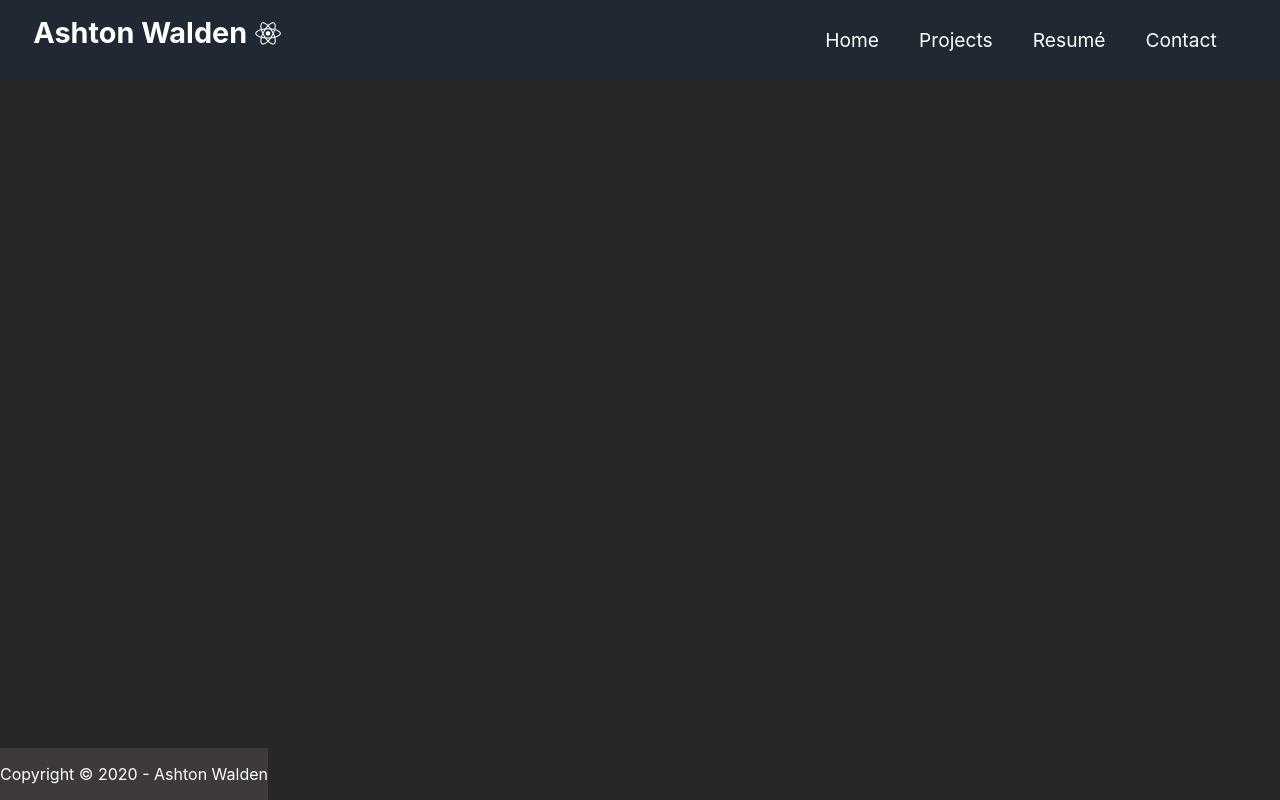
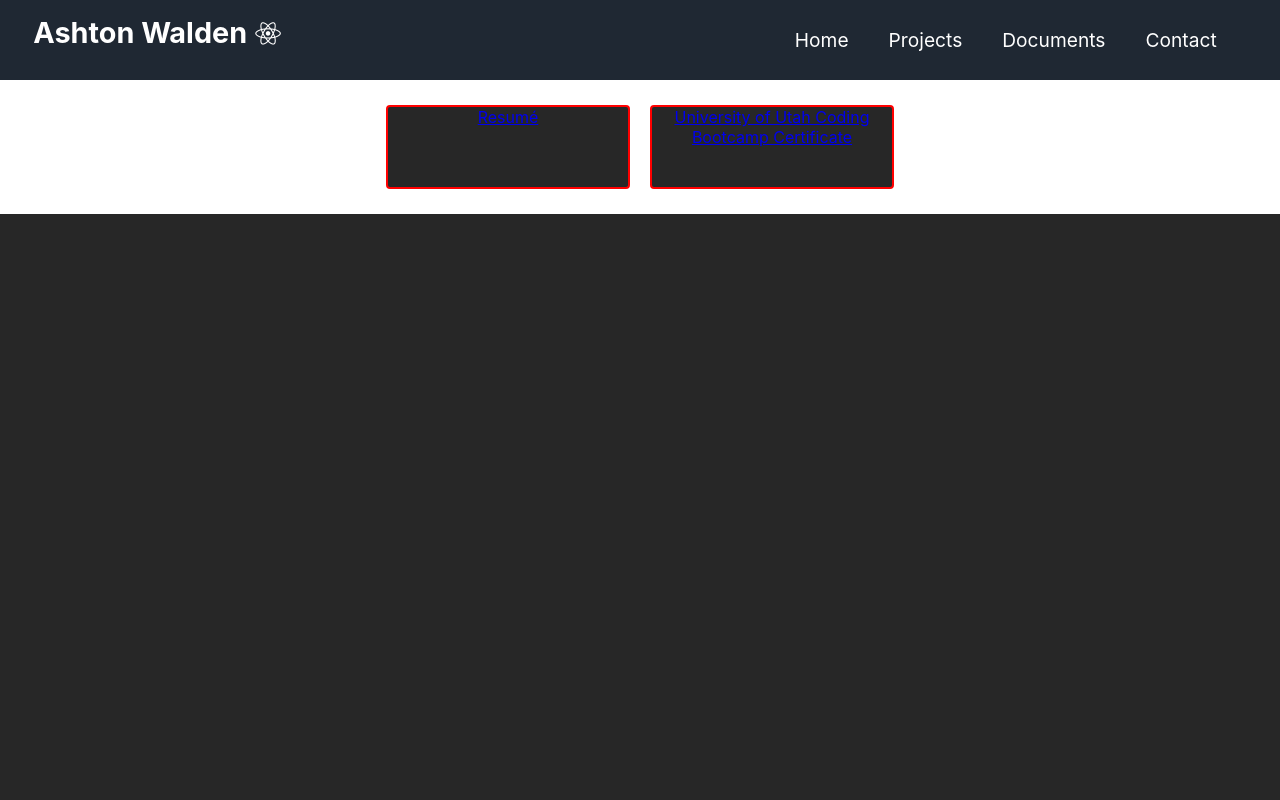
Before and after one commit to ashtonwalden34/react-portfolio, a React (Create React App) app: page /documents in a window 1280 px wide. Built offline with nearby package versions, Linux system fonts and the light colour scheme.

Commit message:
created docs page & added certificate

```diff
--- a/package.json
+++ b/package.json
@@ -10,6 +10,7 @@
     "react": "^16.13.1",
     "react-bootstrap": "^1.3.0",
     "react-dom": "^16.13.1",
+    "react-pdf": "^5.0.0",
     "react-router-dom": "^5.2.0",
     "react-scripts": "3.4.3",
     "react-social-icons": "^4.1.0"
--- a/src/App.css
+++ b/src/App.css
@@ -39,4 +39,5 @@
 
 .jumbotron {
   background-color: white;
+  padding-bottom: 15px;
 }
--- a/src/App.js
+++ b/src/App.js
@@ -2,10 +2,11 @@
 import { BrowserRouter as Router, Route } from "react-router-dom";
 import Home from "./Pages/Home"
 import Projects from "./Pages/Projects"
+import Documents from "./Pages/Documents"
 import Contact from "./Pages/Contact"
 import Navbar from "./Components/Navbar/Navbar"
-import Header from "./Components/Header/Header"
-import Footer from "./Components/Footer/Footer"
+// import Header from "./Components/Header/Header"
+// import Footer from "./Components/Footer/Footer"
 import './App.css';
 
 
@@ -14,13 +15,14 @@
    <Router>
      <div className="App">
          <div> < Navbar /> </div>
-       <div className="jumbotron">
+       {/* <div className="jumbotron"> */}
         <Route exact path="/" component={Home} />
         <Route exact path="/projects" component={Projects} />
+        <Route exact path="/documents" component={Documents}/>
         <Route exact path="/contact" component={Contact} />
-       </div>
+       {/* </div> */}
      </div>
-     <Footer />
+     {/* <Footer /> */}
    </Router>
   );
 }
--- a/src/Components/Navbar/MenuItems.js
+++ b/src/Components/Navbar/MenuItems.js
@@ -1,3 +1,5 @@
+// import Pdf from "../../assets/resume.pdf"
+
 export const MenuItems = [
     {
         title: 'Home',
@@ -10,8 +12,8 @@
         cName: 'nav-links'
     },
     {
-        title: 'Resumé',
-        url: '/resume',
+        title: 'Documents',
+        url: '/documents',
         cName: 'nav-links'
     },
     {
--- a/src/Components/Navbar/Navbar.js
+++ b/src/Components/Navbar/Navbar.js
@@ -18,7 +18,7 @@
 
 import React, { Component } from 'react';
 import { MenuItems } from './MenuItems';
-import { Button } from '../Button/Button';
+// import { Button } from '../Button/Button';
 import './style.css'
 
 class Navbar extends Component {
--- a/src/Components/ProjectsContainer/ProjectsContainer.js
+++ b/src/Components/ProjectsContainer/ProjectsContainer.js
@@ -8,7 +8,7 @@
     return(
         <div>
             <h2>Check out some apps I've built</h2>
-            <div>
+            <div className="appCards">
                 {webApps.map(webApp => (
                     <AppCard
                         key={webApp.id}
--- a/src/Components/ProjectsContainer/style.css
+++ b/src/Components/ProjectsContainer/style.css
@@ -0,0 +1,3 @@
+.appCards {
+    background-color: rebeccapurple;
+}
--- a/src/Components/appCard/style.css
+++ b/src/Components/appCard/style.css
@@ -1,6 +1,8 @@
 .screenshot {
-    width: 90%;
+    width: 25rem;
     vertical-align: auto;
+    border: solid red 2px;
+    height: 15rem;
 }
 
 .cardBody {
--- /dev/null
+++ b/src/Pages/Documents.js
@@ -0,0 +1,26 @@
+import React  from "react";
+import Resume from './assets/resume.pdf'
+import Certificate from './assets/bootcampCert.pdf'
+import "./style.css"
+
+
+function Documents() {
+    return (
+        <div className="row">
+           <div className="docWrapper">
+                <a href={Resume} target="_blank" rel="noopener noreferrer" className="docLink">
+                    Resumé
+                </a>
+            </div>
+            <div className="docWrapper">
+                <a href={Certificate} target="_blank" rel="noopener noreferrer" className="docLink">
+                    University of Utah Coding Bootcamp Certificate
+                </a>
+            </div>
+        </div>
+    )
+}
+
+export default Documents;
+
+{/* <Link to="/portfolio/webdev"><img src={require('../assets/Web.png')} className="portfolioImg" alt="Coding pic"/></Link> */}
--- a/src/Pages/Home.js
+++ b/src/Pages/Home.js
@@ -10,7 +10,7 @@
       I recenlty graduated from the Univeristy of Utah's web coding bootcamp program.
     </p>
     <div className='profilePicContainer'>
-      <img src={require('../assets/profilePic.jpg')} alt='Profile Picture' className='profilePic'/>
+      <img src={require('../assets/profilePic.jpg')} alt='Profile Pic' className='profilePic'/>
     </div>
   </div>
 );
--- a/src/Pages/style.css
+++ b/src/Pages/style.css
@@ -26,3 +26,43 @@
 body {
     background-color: #272727;
 }
+
+
+
+.row {
+    background-color: white;
+    padding-top: 15px;
+    padding-bottom: 15px;
+    text-align: center;
+    align-self: center;
+    align-items: center;
+    align-content: center;
+}
+
+.docWrapper {
+    display: inline-table;
+    color: white;
+    text-decoration: none;
+    margin: 10px;
+    border: solid red 2px;
+    width: 15rem;
+    height: 5rem;
+    background-color: #282c34;
+    border-radius: 4px;
+}
+
+.docWrapper:hover {
+    background-color: #45A29E;
+    border-radius: 4px;
+    transition: all 0.2s ease-out;
+}
+
+.docWrapper {
+    background-color: #272727;
+}
+
+
+
+.resumeWrapper {
+    padding-bottom: 15px;
+}
```
Also changed, not shown: 2 other files (tests, documents, lock files or other folders).
